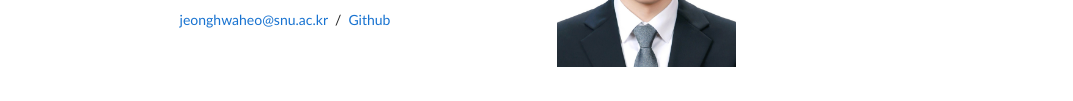
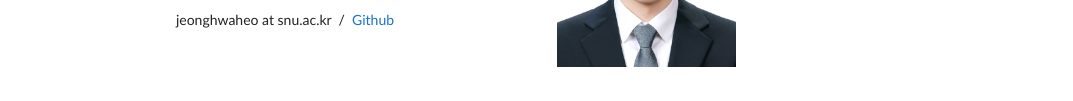
Before and after one commit to JeonghwaHeo/JeonghwaHeo.github.io, a plain HTML site: page index.html in a window 1280 px wide. Shown: the part 200-301 px from the top of the page, without its empty margins (207-1280 px from the left). Drawn offline with Linux system fonts and the light colour scheme.

Commit message:
Change profile description

```diff
--- a/index.html
+++ b/index.html
@@ -36,7 +36,7 @@
                   My research interests include computer vision, visual navigation, and generative models.
                 </p>
                 <p style="text-align:center">
-                  <a href="mailto:jeonghwaheo@snu.ac.kr">jeonghwaheo@snu.ac.kr</a> &nbsp;/&nbsp;
+                  jeonghwaheo at snu.ac.kr &nbsp;/&nbsp;
                   <a href="https://github.com/JeonghwaHeo">Github</a>
                 </p>
               </td>
```
